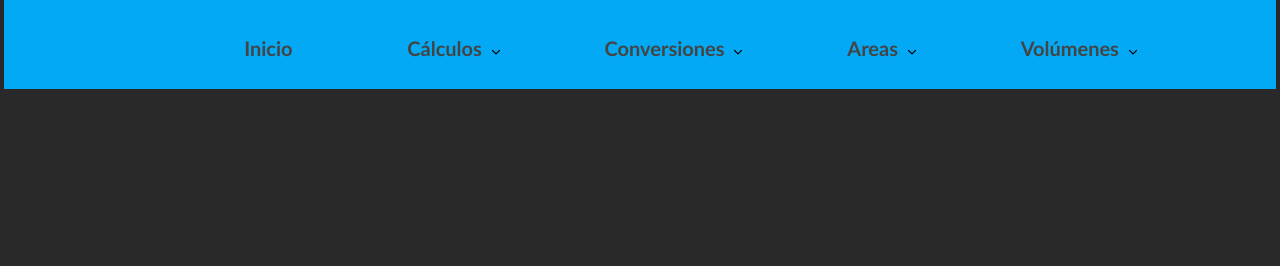
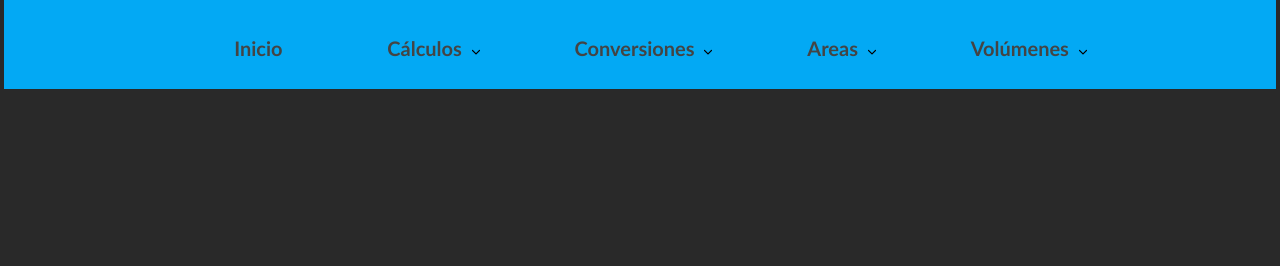
Before and after one commit to Ilhui13/Menu-Navegacion-HTML-Ilhui, a plain HTML site: page index.html in a window 1280 px wide. Shown: the top 266 px of the page. Drawn offline with Linux system fonts and the light colour scheme.

Commit message:
Add files via upload

```diff
--- a/sec/estilos.css
+++ b/sec/estilos.css
@@ -30,7 +30,7 @@ nav ul {
 
 nav ul li {
   list-style: none;
-  margin-left: 105px;
+  margin-left: 95px;
   margin-bottom: 17px;
   padding: 12px 0;
   float: left;
```
